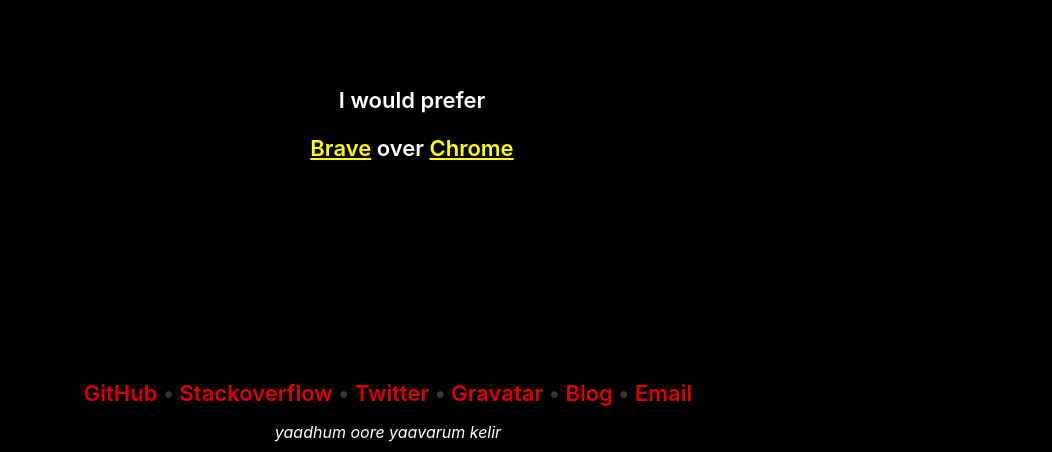
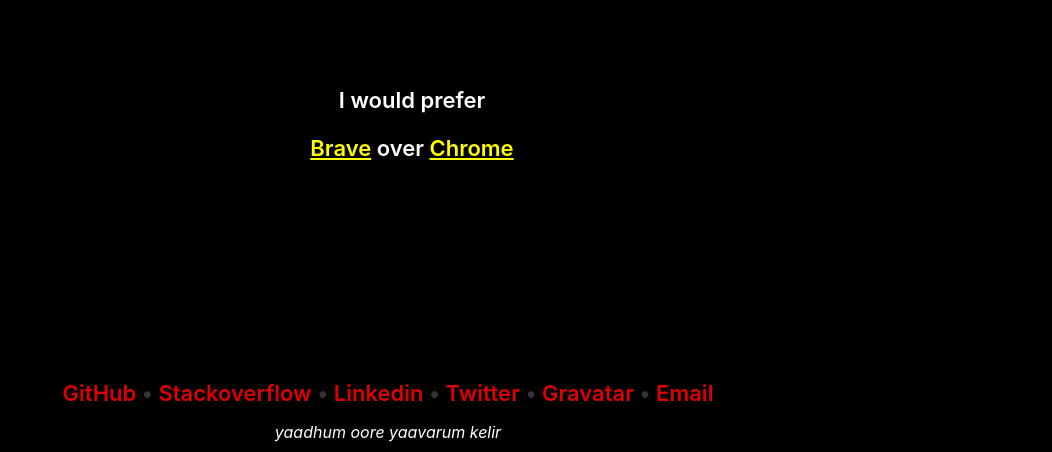
Before and after one commit to suresh2692/suresh2692.github.io, a plain HTML site: page index.html in a window 1280 px wide. Shown: the part 348-800 px from the top of the page, without its empty margins (228-1280 px from the left). Drawn offline with Linux system fonts and the light colour scheme.

Commit message:
Linkedin url

```diff
--- a/index.html
+++ b/index.html
@@ -41,11 +41,11 @@
 				<span class="bullet">•</span>
 				<a href="https://stackoverflow.com/users/4815313/suresh2692">Stackoverflow</a>
 				<span class="bullet">•</span>
+				<a href="https://in.linkedin.com/in/suresh-kumar-49982064">Linkedin</a>
+				<span class="bullet">•</span>
 				<a href="https://twitter.com/suresh2692">Twitter</a>
 				<span class="bullet">•</span>
 				<a href="http://en.gravatar.com/suresh2692">Gravatar</a>
-				<span class="bullet">•</span>
-				<a href="https://justhavalittlefaith.wordpress.com/">Blog</a>
 				<span class="bullet">•</span>
 				<a href="mailto:suresh.kumar@programmer.net">Email</a>
 			</h3>
```
